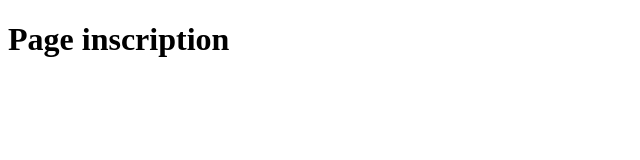
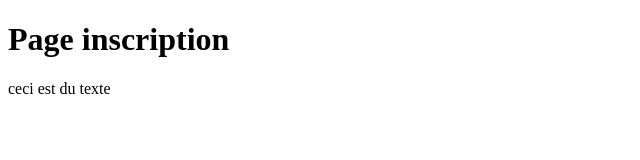
Before and after one commit to chacha170/projet, a plain HTML site: page inscription.html in a window 1280 px wide. Shown: the whole page, without its empty margins (0-640 px from the left). Drawn offline with Linux system fonts and the light colour scheme.

Commit message:
j'ai ajouter du paragraphe

```diff
--- a/inscription.html
+++ b/inscription.html
@@ -7,5 +7,6 @@
 </head>
 <body>
     <h1>Page inscription</h1>
+    <p>ceci est du texte</p>
 </body>
 </html>
```
